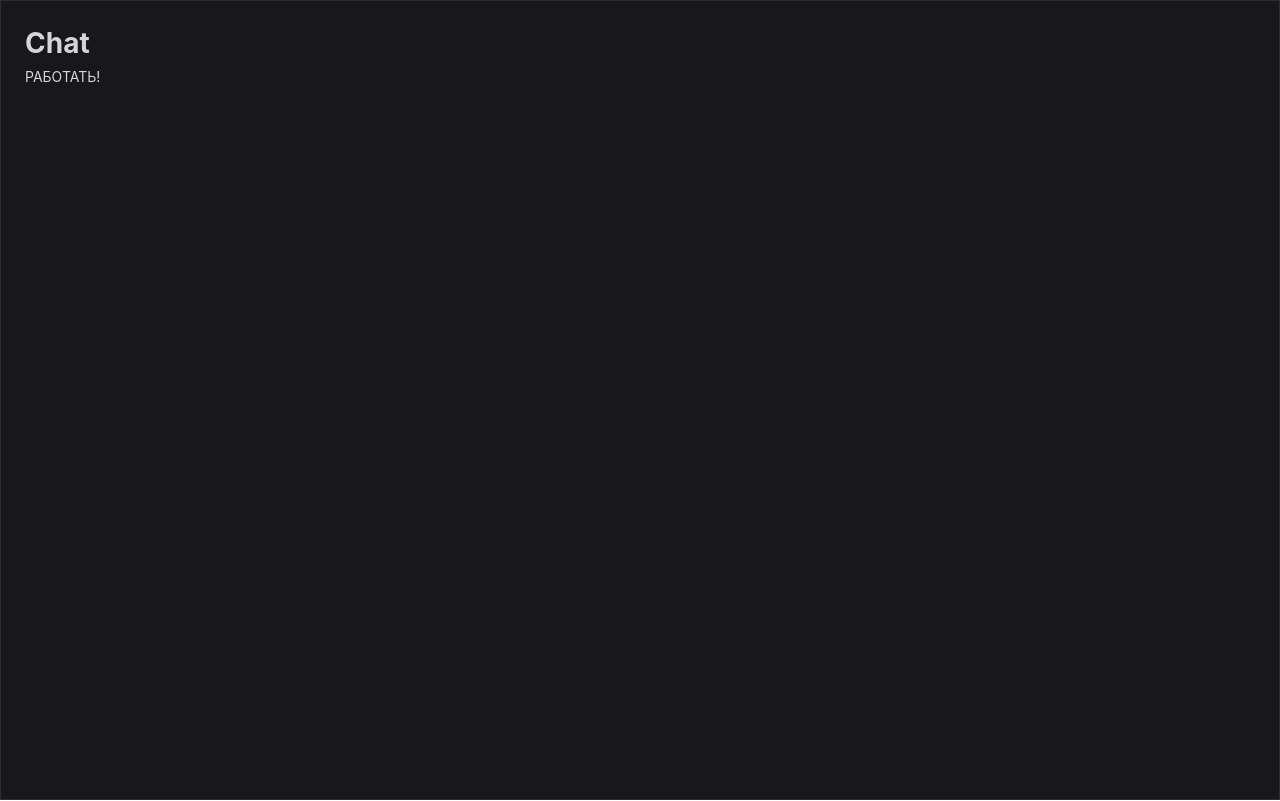
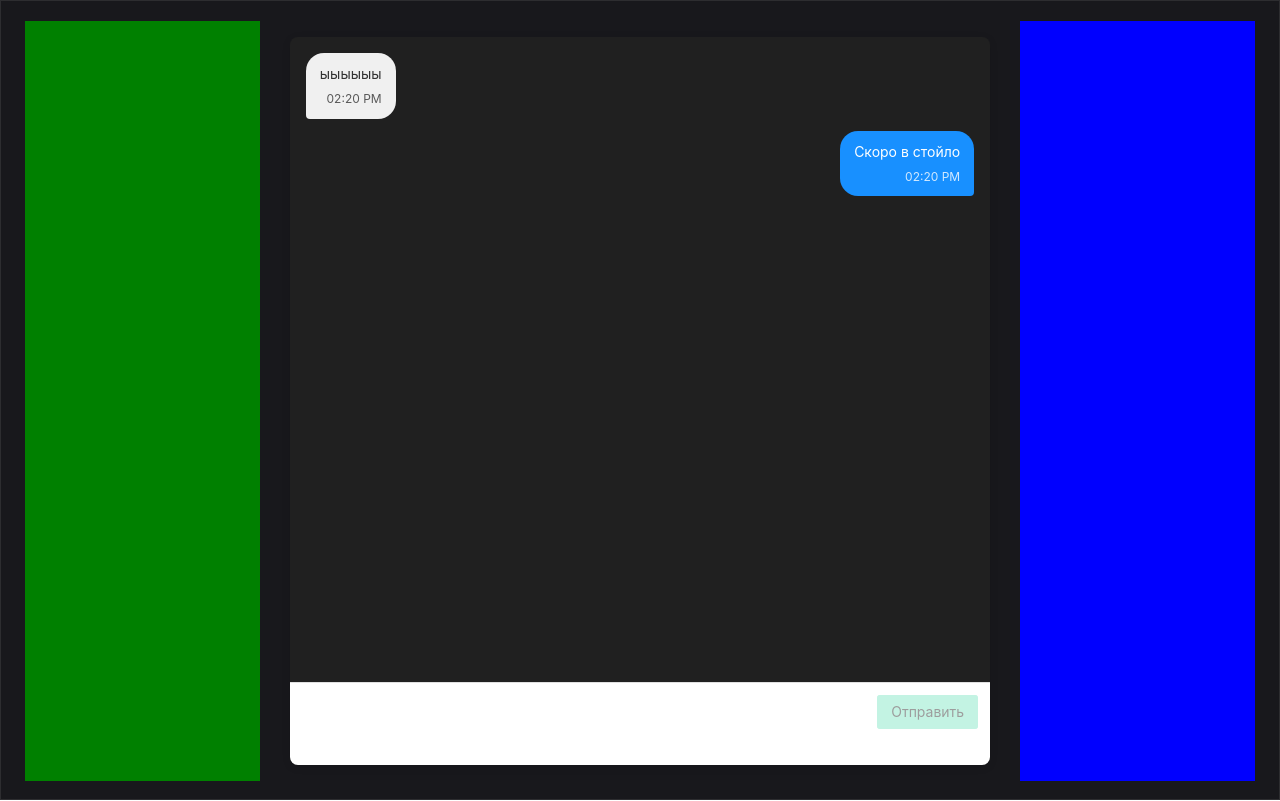
Before and after one commit to plrtp68217/bull-chat, a Vue app in the folder bull-chat-frontend/: page /chat in a window 1280 px wide. Built offline with nearby package versions, Linux system fonts and the light colour scheme.

Commit message:
[NEW]	ЧТО ТО ВЫРЕСОВЫВАЕТСЯ 		см. `/chat`

```diff
--- /dev/null
+++ b/bull-chat-frontend/src/components/chat/MessageComponent.vue
@@ -0,0 +1,69 @@
+<template>
+  <div :class="['message-bubble', sender]">
+    <div class="message-content">
+      {{ text }}
+    </div>
+    <div class="message-time">
+      {{ time }}
+    </div>
+  </div>
+</template>
+
+<script setup lang="ts">
+import type { MessageAuthor } from '../types/MessageTypes';
+
+
+
+
+
+defineProps({
+  text: {
+    type: String,
+    required: true
+  },
+  sender: {
+    type: String,
+    validator: (value: MessageAuthor) => ['me','not_me'].includes(value),
+    required: true
+  },
+  time: {
+    type: String,
+    default: () => new Date().toLocaleTimeString([], { hour: '2-digit', minute: '2-digit' })
+  }
+});
+</script>
+
+<style scoped>
+.message-bubble {
+  max-width: 80%;
+  padding: 10px 14px;
+  border-radius: 18px;
+  margin-bottom: 12px;
+  position: relative;
+  word-wrap: break-word;
+}
+
+.message-bubble.me {
+  align-self: flex-end;
+  background-color: #1890ff;
+  color: white;
+  border-bottom-right-radius: 4px;
+}
+
+.message-bubble.not_me{
+  align-self: flex-start;
+  background-color: #f0f0f0;
+  color: #333;
+  border-bottom-left-radius: 4px;
+}
+
+.message-content {
+  margin-bottom: 4px;
+}
+
+.message-time {
+  font-size: 0.75rem;
+  opacity: 0.8;
+  text-align: right;
+}
+</style>
--- /dev/null
+++ b/bull-chat-frontend/src/components/types/MessageTypes.ts
@@ -0,0 +1,12 @@
+export type MessageAuthor = 'me' | 'not_me';
+
+// [???] Этот синтаксис недопустим, если включен параметр "erasableSyntaxOnly"
+// export enum MessageAuthor {
+//   Me,
+//   NotMe,
+// }
+export interface Message {
+  text: string;
+  sender: MessageAuthor;
+  timestamp: Date;
+}
--- a/bull-chat-frontend/src/components/views/ChatView.vue
+++ b/bull-chat-frontend/src/components/views/ChatView.vue
@@ -1,15 +1,142 @@
 <template>
-
- <h1>Chat</h1>
-РАБОТАТЬ!
+  <div class="root">
+    <div class="right_column" style="background-color: blue;"></div>
+    <div class="center_column">
+      <div class="chat-container">
+        <div class="messages-container" ref="messagesContainer">
+          <MessageComponent
+            v-for="(message, index) in messages"
+            :key="index"
+            :text="message.text"
+            :sender="message.sender"
+            :time="formatTime(message.timestamp)"
+          />
+        </div>
+        <div class="input-area">
+          <n-input
+            v-model:value="newMessage"
+            type="textarea"
+            placeholder="Введите сообщение..."
+            :autosize="{ minRows: 2, maxRows: 5 }"
+            @keyup.enter.prevent="sendMessage"
+          />
+          <n-button type="primary" @click="sendMessage" :disabled="!newMessage.trim()">
+            Отправить
+          </n-button>
+        </div>
+      </div>
+    </div>
+    <div class="left_column" style="background-color: green;"></div>
+  </div>
 </template>
 
 <script setup lang="ts">
+import { ref, onMounted, nextTick } from 'vue';
+import { NInput, NButton } from 'naive-ui';
+import MessageComponent from '../chat/MessageComponent.vue';
+import type { Message } from '../types/MessageTypes';
 
+const newMessage = ref('');
+const messages = ref<Message[]>([
+  { text: 'ыыыыыы', sender: 'not_me', timestamp: new Date() },
+  { text: 'Скоро в стойло', sender: 'me', timestamp: new Date() }
+]);
 
+const messagesContainer = ref<HTMLElement | null>(null);
+
+const sendMessage = () => {
+  if (!newMessage.value.trim()) return;
+
+  messages.value.push({
+    text: newMessage.value,
+    sender: 'me',
+    timestamp: new Date()
+  });
+
+  newMessage.value = '';
+
+  scrollToBottom();
+
+  setTimeout(() => {
+    messages.value.push({
+      text: 'АААА',
+      sender: 'not_me',
+      timestamp: new Date()
+    });
+    scrollToBottom();
+  }, 1000);
+};
+
+const formatTime = (date: Date) =>  date.toLocaleTimeString([], { hour: '2-digit', minute: '2-digit' });
+
+const scrollToBottom = () => {
+  nextTick(() => {
+    if (messagesContainer.value) {
+      messagesContainer.value.scrollTop = messagesContainer.value.scrollHeight;
+    }
+  });
+};
+
+onMounted(() => {
+  scrollToBottom();
+});
 </script>
 
 <style scoped>
+.root {
+  display: grid;
+  grid-template-columns: repeat(5, 1fr);
+  grid-template-rows: repeat(5, 1fr);
+  grid-column-gap: 14px;
+  grid-row-gap: 0px;
+  height: 95vh; /* что то надо с этим делать */
+  overflow: hidden;
+}
 
+.center_column {
+  grid-area: 1 / 2 / 6 / 5;
+  display: flex;
+  flex-direction: column;
+  padding: 16px;
+  background-color: #f5f5f500;
+  height: 100%;
+  overflow: hidden;
+}
 
+.left_column {
+  grid-area: 1 / 1 / 6 / 2;
+  overflow: hidden;
+}
+
+.right_column {
+  grid-area: 1 / 5 / 6 / 6;
+  overflow: hidden;
+}
+
+.chat-container {
+  display: flex;
+  flex-direction: column;
+  height: 100%;
+  background-color: #202020ff; /* ЦВЕТ */
+  border-radius: 8px;
+  box-shadow: 0 2px 8px rgba(0, 0, 0, 0.1);
+  overflow: hidden;
+}
+
+.messages-container {
+  flex-grow: 1;
+  padding: 16px;
+  overflow-y: auto;
+  display: flex;
+  flex-direction: column;
+}
+
+.input-area {
+  padding: 12px;
+  border-top: 1px solid #e0e0e0;
+  display: flex;
+  gap: 8px;
+  background-color: white;
+  flex-shrink: 0; /* Запрещаем сжатие области ввода */
+}
 </style>
```
